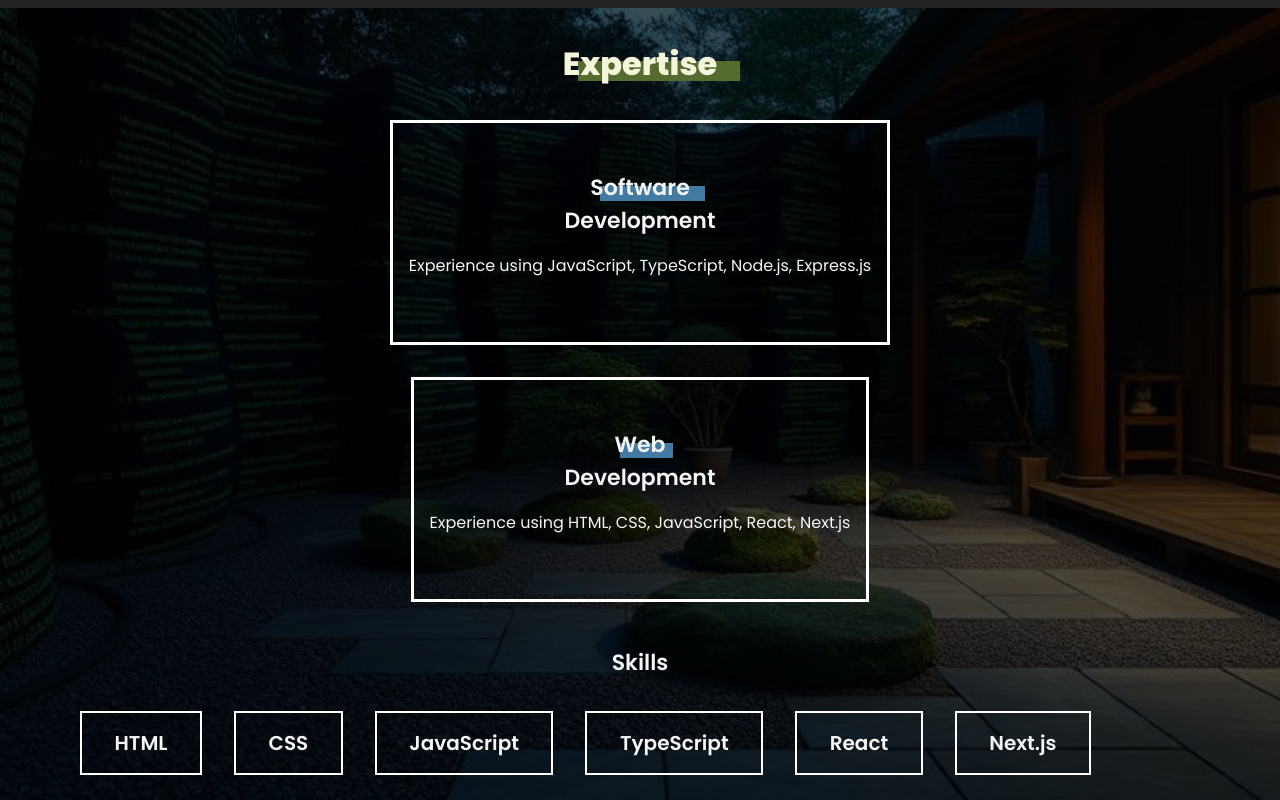
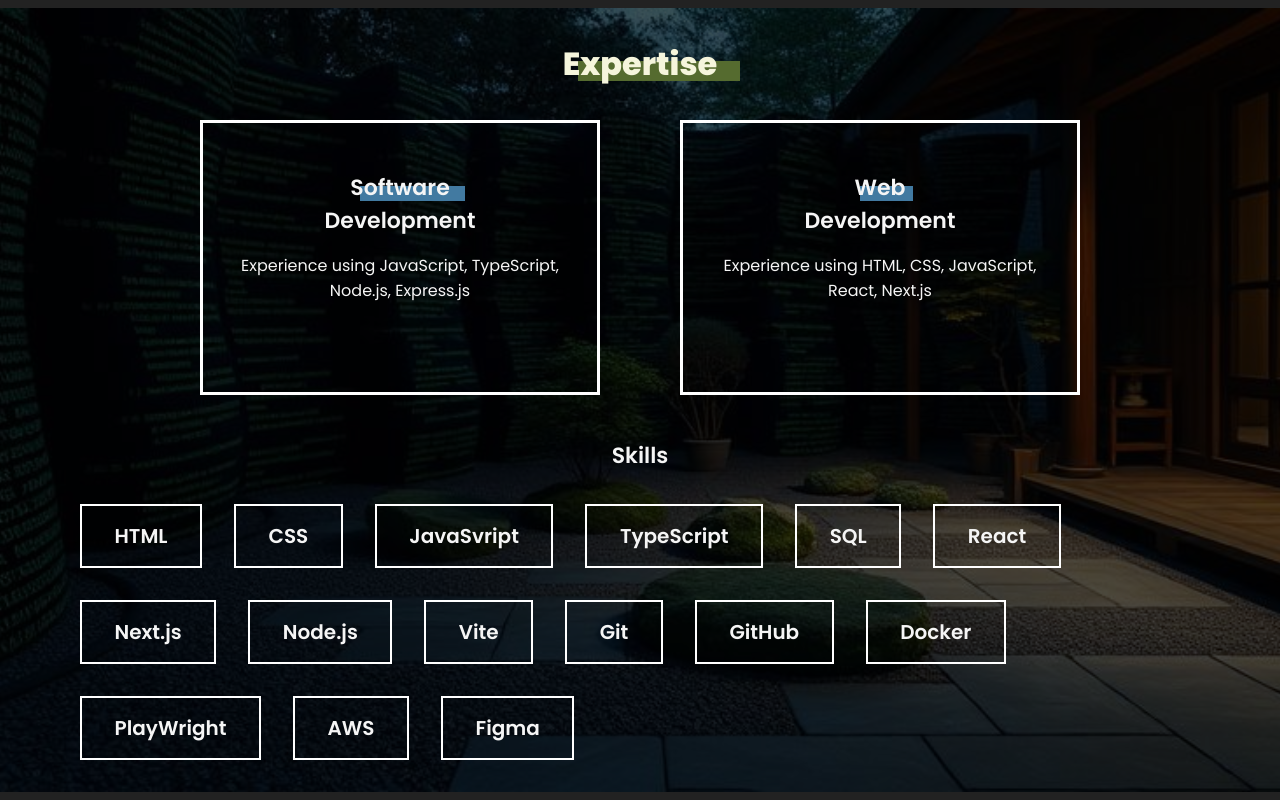
Before and after one commit to OrbicCode/Portfolio, a React (Vite) app in the folder portfolio/: page / in a window 1280 px wide. Shown: the part 1320-2120 px from the top of the page. Built offline with nearby package versions, Linux system fonts and the light colour scheme.

Commit message:
skill items converted into component

```diff
--- a/portfolio/src/components/Expertise/Expertise.jsx
+++ b/portfolio/src/components/Expertise/Expertise.jsx
@@ -1,5 +1,6 @@
 import styles from './Expertise.module.css'
 import ExpertiseItem from '../ExpertiseItem/ExpertiseItem'
+import SkillItem from '../SkillItem/SkillItem'
 
 export default function Expertise() {
 
@@ -14,43 +15,37 @@ export default function Expertise() {
         }
     ]
 
+    const skillItemText = [
+                            "HTML", "CSS", "JavaSvript", "TypeScript", "SQL", "React",
+                            "Next.js", "Node.js", "Vite", "Git", "GitHub", "Docker", "PlayWright",
+                            "AWS", "Figma"
+                        ]
+
     const expertiseItemEl = expertiseItemText.map((item) => {
         return (
             <ExpertiseItem
+                key={item.title}
                 title={item.title}
                 description={item.description}
             />
         )
     })
 
+    const skillItemEl = skillItemText.map((item) => {
+        return <SkillItem text={item}/>
+    })
+
     return (
         <section className={`${styles.expertise} section`}>
             <div className='container'>
                 <h2 className={styles.title}>Expertise</h2>
-                <div className={styles.expertiseBoxContainer}>
+                <div className={styles.expertiseItemContainer}>
                     {expertiseItemEl}
                 </div>
                 <h3 className={styles.skillsTitle}>Skills</h3>
-                <div className={styles.skillsContainer}>
-                    <div className={styles.skillItem}>
-                        <span>HTML</span>
-                    </div>
-                    <div className={styles.skillItem}>
-                        <span>CSS</span>
-                    </div>
-                    <div className={styles.skillItem}>
-                        <span>JavaScript</span>
-                    </div>
-                    <div className={styles.skillItem}>
-                        <span>TypeScript</span>
-                    </div>
-                    <div className={styles.skillItem}>
-                        <span>React</span>
-                    </div>
-                    <div className={styles.skillItem}>
-                        <span>Next.js</span>
-                    </div>
-                </div>
+                <ul className={styles.skillsContainer}>
+                    {skillItemEl}
+                </ul>
             </div>
         </section>
     )
--- a/portfolio/src/components/Expertise/Expertise.module.css
+++ b/portfolio/src/components/Expertise/Expertise.module.css
@@ -27,7 +27,7 @@
     z-index: -1;
 }
 
-.expertiseBoxContainer {
+.expertiseItemContainer {
     display: flex;
     flex-direction: column;
     align-items: center;
@@ -44,17 +44,19 @@
     display: flex;
     flex-wrap: wrap;
     gap: 2em;
+    list-style: none;
+    padding: 0;
 }
 
-.skillItem {
-    font-size: 1.25rem;
-    font-weight: 600;
-    text-align: center;
-    padding: 0.75em 1.625em;
-    border: 2px solid white;
-    transition: background 1s ease-in-out;
+@media (min-width: 768px) {
+    .expertiseItemContainer {
+        flex-direction: row;
+        justify-content: center;
+    }
 }
 
-.skillItem:hover {
-    background: var(--rust);
+@media (min-width: 1024px) {
+    .expertiseItemContainer {
+        gap: 5em;
+    }
 }
--- a/portfolio/src/components/ExpertiseItem/ExpertiseItem.module.css
+++ b/portfolio/src/components/ExpertiseItem/ExpertiseItem.module.css
@@ -2,6 +2,9 @@
     text-align: center;
     padding: 3em 1em;
     border: 3px solid white;
+    max-width: 400px;
+    width: 95%;
+    height: 275px;
 }
 
 .titleTop {
--- /dev/null
+++ b/portfolio/src/components/SkillItem/SkillItem.jsx
@@ -0,0 +1,5 @@
+import styles from './SkillItem.module.css'
+
+export default function SkillItem({ text }) {
+    return <li className={styles.item}>{text}</li>
+}
--- /dev/null
+++ b/portfolio/src/components/SkillItem/SkillItem.module.css
@@ -0,0 +1,12 @@
+.item {
+    font-size: 1.25rem;
+    font-weight: 600;
+    text-align: center;
+    padding: 0.75em 1.625em;
+    border: 2px solid white;
+    transition: background 1s ease-in-out;
+}
+
+.item:hover {
+    background: var(--rust);
+}
```
Also changed, not shown: 1 other file (tests, documents, lock files or other folders).
